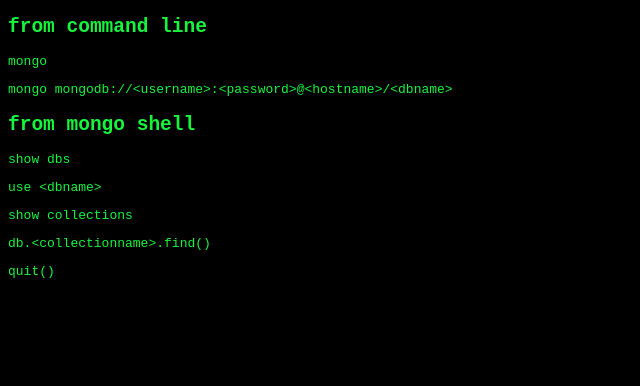
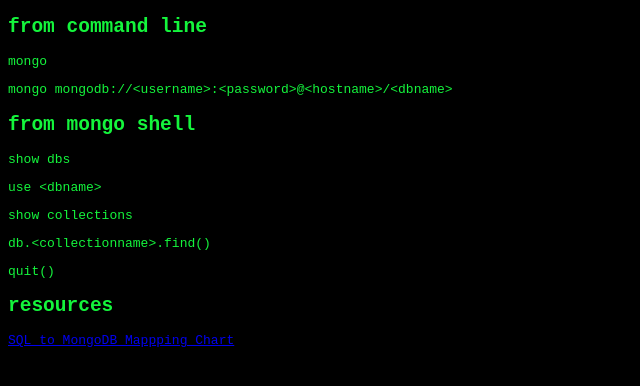
Before and after one commit to davejagoda/davejagoda.github.io, a Jekyll site: the page built from useful/useful_mongodb_commands.md, in a window 1280 px wide. Shown: the top 386 px of the page, without its empty margins (0-640 px from the left). Built offline with Jekyll 4.4.1, drawn with Linux system fonts in a browser that asks for light colours.

Commit message:
Add resource to useful_mongodb_commands.md

```diff
--- a/useful/useful_mongodb_commands.md
+++ b/useful/useful_mongodb_commands.md
@@ -22,3 +22,8 @@ from mongo shell
 `db.<collectionname>.find()`
 
 `quit()`
+
+resources
+---------
+
+[SQL to MongoDB Mappping Chart](https://docs.mongodb.com/manual/reference/sql-comparison/#sql-to-mongodb-mapping-chart)
```
